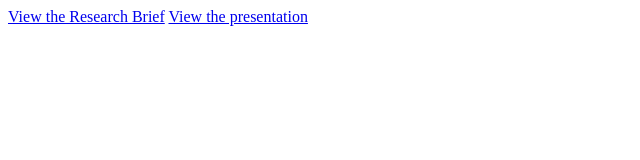
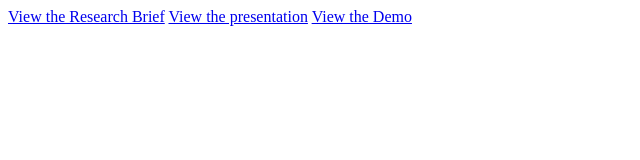
Before and after one commit to deep-dive-websockets/site, a plain HTML site: page index.html in a window 1280 px wide. Shown: the whole page, without its empty margins (0-640 px from the left). Drawn offline with Linux system fonts and the light colour scheme.

Commit message:
Add link

```diff
--- a/index.html
+++ b/index.html
@@ -6,5 +6,6 @@
 <body>
   <a href="research-brief/">View the Research Brief</a>
   <a href="presentation/">View the presentation</a>
+  <a href="demo/">View the Demo</a>
 </body>
 </html>
```
